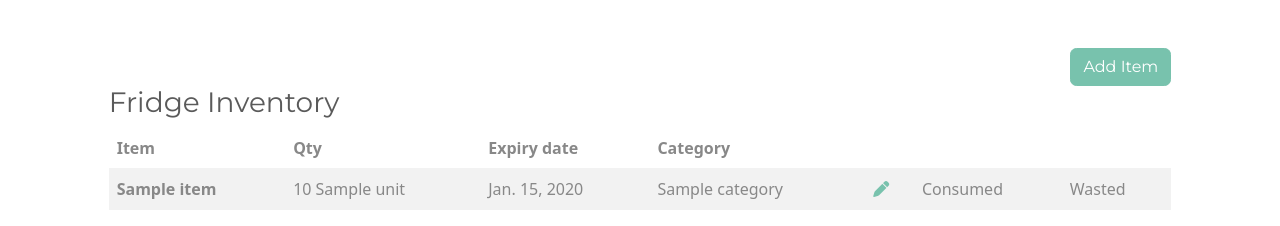
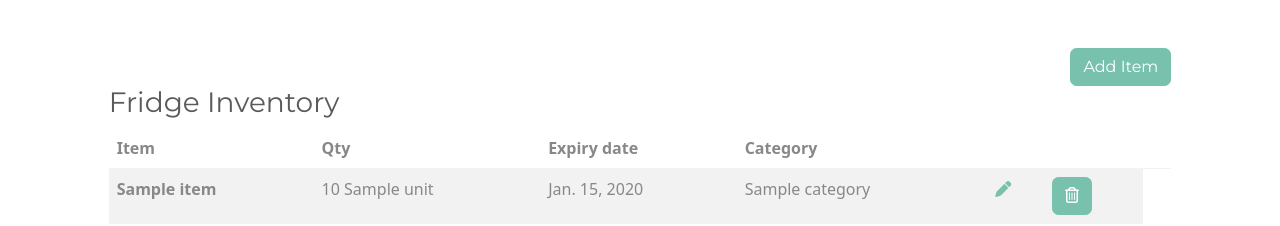
Before and after one commit to CrazyEggz/ci-fridge-pal, a Django app: template dashboard/templates/dashboard/dashboard.html in a window 1280 px wide. Shown: the part 56-282 px from the top of the page. Run offline with Django 4.2, Linux system fonts and the light colour scheme; the template is opened without the code that fills it: values that come from a table or form of the project are taken from there, others are empty; tables that the repository leaves empty hold one stand-in row (values such as "Sample post"); some libraries are stand-ins or nearby versions.

Commit message:
Add a delete button to the inventory table and link it with a modal window

```diff
--- a/dashboard/templates/dashboard/dashboard.html
+++ b/dashboard/templates/dashboard/dashboard.html
@@ -34,8 +34,11 @@
                             <td>
                                 <a href="{% url 'edit-item' item.pk %}"><i class="fa-solid fa-pen"></i></a>
                             </td>
-                            <td>Consumed</td>
-                            <td>Wasted</td>
+                            <td>
+                                <button type="button" class="btn btn-primary" data-bs-toggle="modal" data-bs-target="#deleteModal">
+                                    <i class="fa-regular fa-trash-can"></i>
+                                </button>
+                            </td>
                         </tr>
                         {% endif %}
                     {% endfor %}
@@ -77,8 +80,11 @@
                             <td>
                                 <a href="{% url 'edit-item' item.pk %}"><i class="fa-solid fa-pen"></i></a>
                             </td>
-                            <td>Consumed</td>
-                            <td>Wasted</td>
+                            <td>
+                                <button type="button" class="btn btn-primary" data-bs-toggle="modal" data-bs-target="#deleteModal">
+                                    <i class="fa-regular fa-trash-can"></i>
+                                </button>
+                            </td>
                         </tr>
                         {% endif %}
                     {% endfor %}
@@ -96,5 +102,26 @@
             </tbody>
         </table>
     </div>
+
+    <!-- Delete Item Modal -->
+    <div id="deleteModal" class="modal">
+        <div class="modal-dialog" role="document">
+            <div class="modal-content">
+                <div class="modal-header">
+                    <h5 class="modal-title">Are you sure you want to delete this item?</h5>
+                    <button type="button" class="btn-close" data-bs-dismiss="modal" aria-label="Close">
+                        <span aria-hidden="true"></span>
+                    </button>
+                </div>
+                <div class="modal-body">
+                    <p>This will remove the item from your inventory permanently.</p>
+                </div>
+                <div class="modal-footer">
+                    <button type="button" class="btn btn-primary">Delete</button>
+                    <button type="button" class="btn btn-secondary" data-bs-dismiss="modal">Cancel</button>
+                </div>
+            </div>
+        </div>
+    </div>
 </div>
 {% endblock content %}
```
Also changed, not shown: dashboard/urls.py (line endings or trailing spaces).
